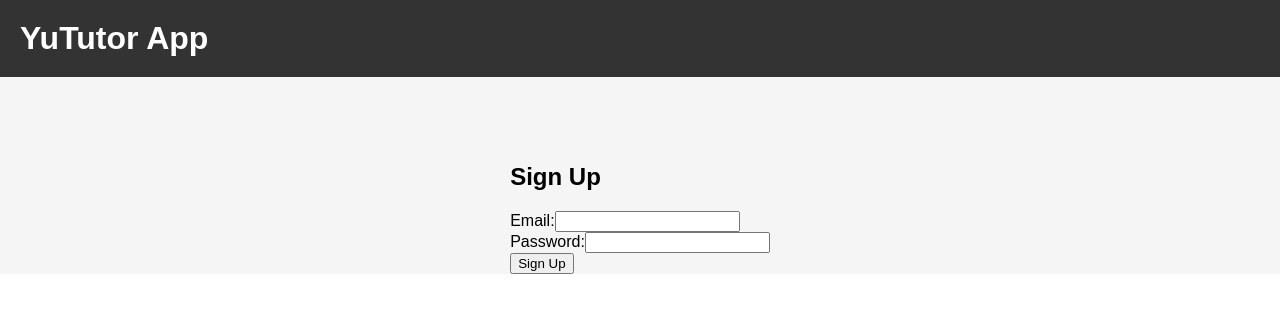
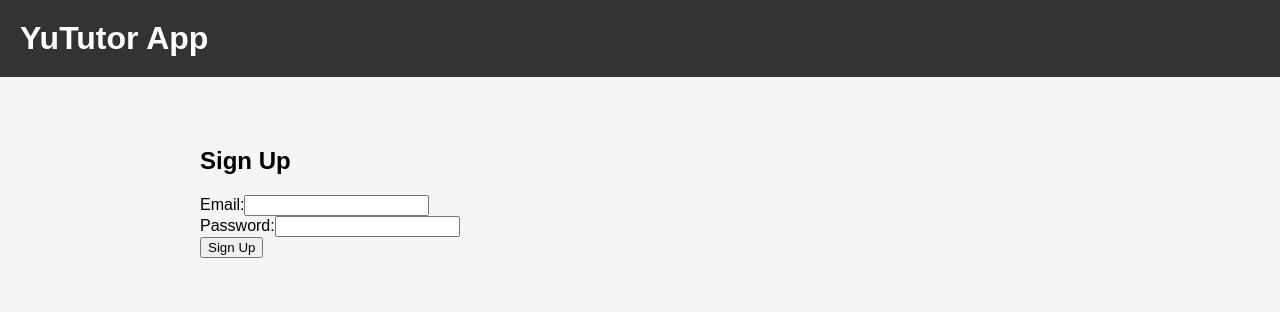
Before and after one commit to omarelfounti/YututorApp, a React (Create React App) app: page / in a window 1280 px wide. Shown: the top 312 px of the page. Built offline with nearby package versions, Linux system fonts and the light colour scheme.

Commit message:
Añadi el css grid al fichero index.css

```diff
--- a/src/index.css
+++ b/src/index.css
@@ -9,10 +9,17 @@ body {
 }
 
 .app-container {
-    display: flex;
+  display: grid;
+  grid-template-columns: 200px 1fr;
+  grid-template-rows: auto 1fr;
+  grid-template-areas:
+      "header header"
+      "aside main";
+  height: 100vh; /* Asegura que la cuadrícula ocupe toda la altura de la ventana */
 }
 
 header {
+  grid-area: header;
   background-color: #333;
   color: #fff;
   padding: 20px;
@@ -23,8 +30,8 @@ body {
 }
 
 aside {
+  grid-area: aside;
   background-color: #eee;
-    width: 200px;
   padding: 20px;
 }
 
@@ -39,6 +46,6 @@ body {
 }
 
 main {
-    flex: 1;
+  grid-area: main;
   padding: 20px;
 }
```
Lines whose indentation alone changed are shown as unchanged.
